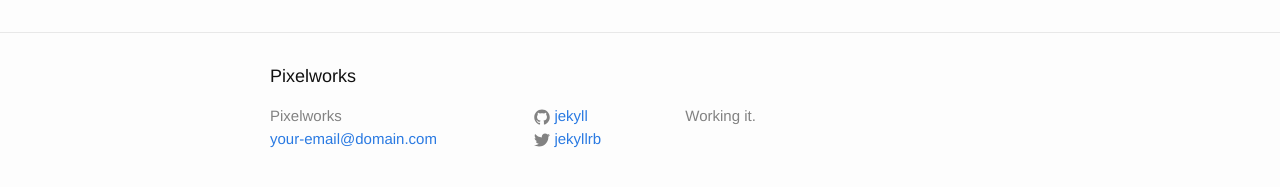
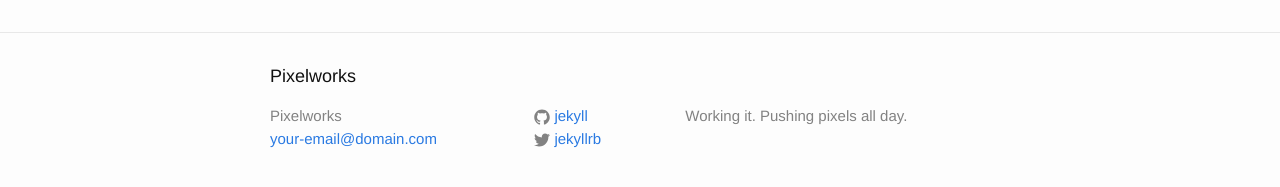
Before and after one commit to rodimvs/rodimvs.github.io, a Jekyll site: the page built from about.md, in a window 1280 px wide. Shown: the part 318-505 px from the top of the page. Built offline with Jekyll 4.4.1, drawn with Linux system fonts in a browser that asks for light colours.

Commit message:
changed tag line
changed tag line

```diff
--- a/_config.yml
+++ b/_config.yml
@@ -9,7 +9,7 @@
 title: Pixelworks
 email: your-email@domain.com
 description: > # this means to ignore newlines until "baseurl:"
- Working it.
+ Working it. Pushing pixels all day.
 baseurl: "" # the subpath of your site, e.g. /blog
 url: "http://pixelworks.nz" # the base hostname & protocol for your site
 twitter_username: jekyllrb
```
